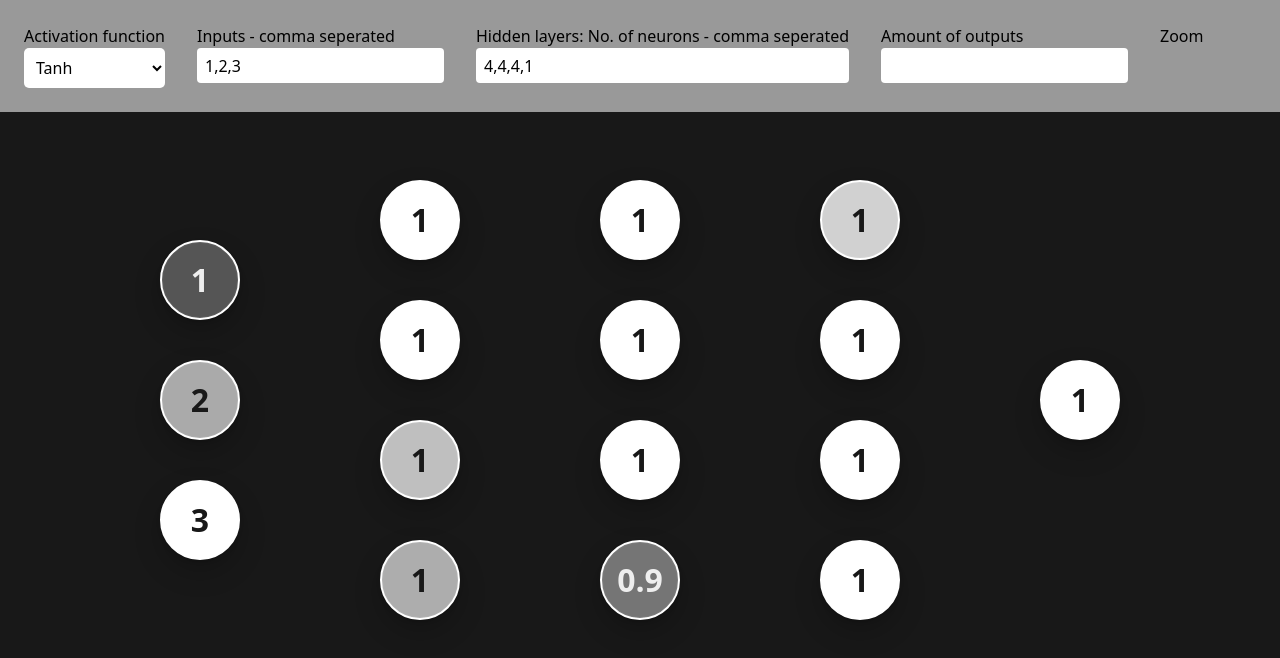
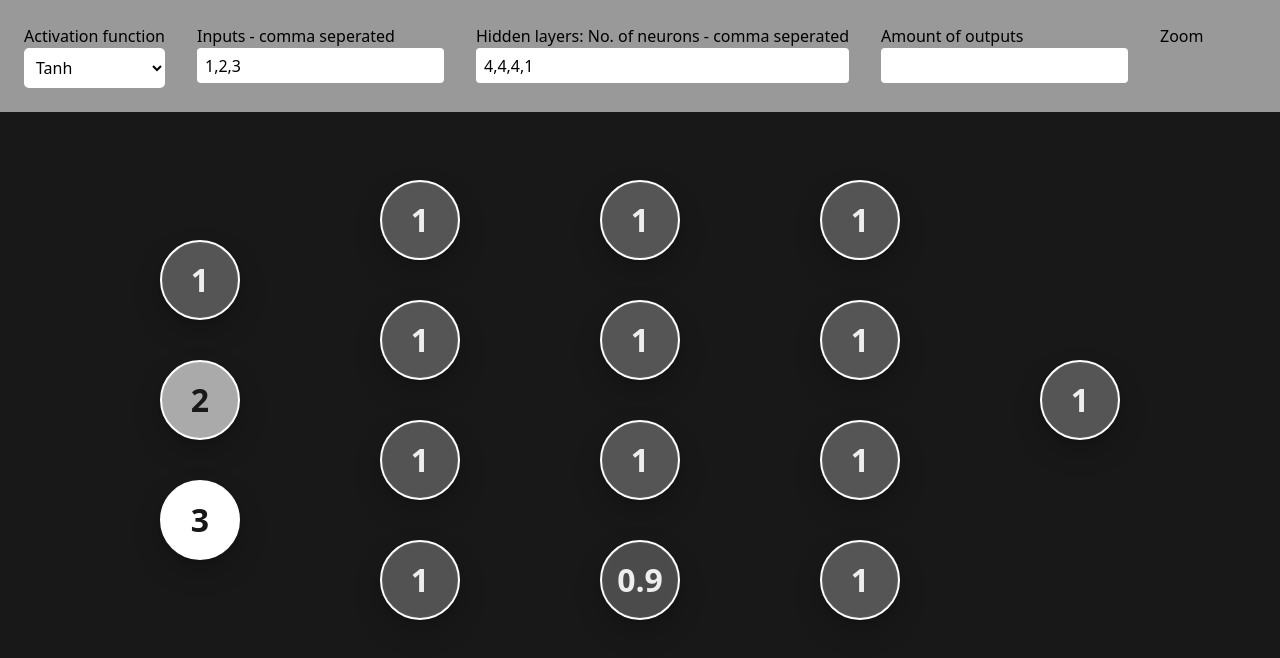
Before and after one commit to NoahLloyd/visual-neural-network, a React (Create React App) app: page / in a window 1280 px wide. Shown: the top 658 px of the page. Built offline with nearby package versions, Linux system fonts and the light colour scheme.

Commit message:
Slight fixes to color but not done

```diff
--- a/src/components/neuralNetwork/Neuron.tsx
+++ b/src/components/neuralNetwork/Neuron.tsx
@@ -47,12 +47,14 @@ function Neuron(props: Props) {
     return result;
   };
 
+  const newValue = props.type === "input" ? props.properties.value : activationFunction(props.properties.value, props.activationFunction)
+
   const valueToColor = (value: number) => {
     // Change shade of gray depending on number
     const multiplier = 255 / props.highestValue;
 
-    return `rgb(${value * multiplier}, ${value * multiplier}, ${
-      value * multiplier
+    return `rgb(${newValue * multiplier}, ${newValue * multiplier}, ${
+      newValue * multiplier
     })`;
   };
 
@@ -82,16 +84,14 @@ function Neuron(props: Props) {
         style={{
           backgroundColor: valueToColor(props.properties.value),
           color:
-            props.properties.value > props.highestValue / 2
+            newValue > props.highestValue / 2
               ? "#181818"
               : "#eee",
           borderColor: "#fff",
         }}
       >
         <div>
-          {props.type === "input" ? props.properties.value : Math.round(
-            activationFunction(props.properties.value, props.activationFunction) * 10
-          ) / 10}
+          {Math.round(newValue*10)/10}
           {/* // !TODO Add on hover element that shows value, bias, etc. */}
         </div>
         {props.properties.connections.map((connection) => {
```
